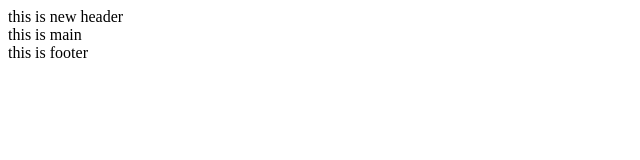
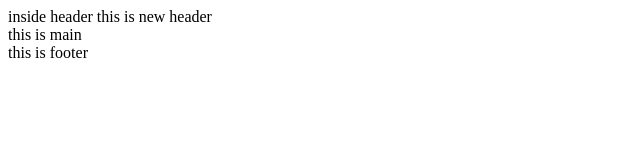
Before and after one commit to eugeneborodko/vetki, a plain HTML site: page index.html in a window 1280 px wide. Shown: the whole page, without its empty margins (0-640 px from the left). Drawn offline with Linux system fonts and the light colour scheme.

Commit message:
feat: add inside header

```diff
--- a/index.html
+++ b/index.html
@@ -9,7 +9,10 @@
 </head>
 
 <body>
-  <header>this is new header</header>
+  <header>
+    <span>inside header</span>
+    this is new header
+  </header>
   <main>this is main</main>
   <footer>this is footer</footer>
 </body>
```
